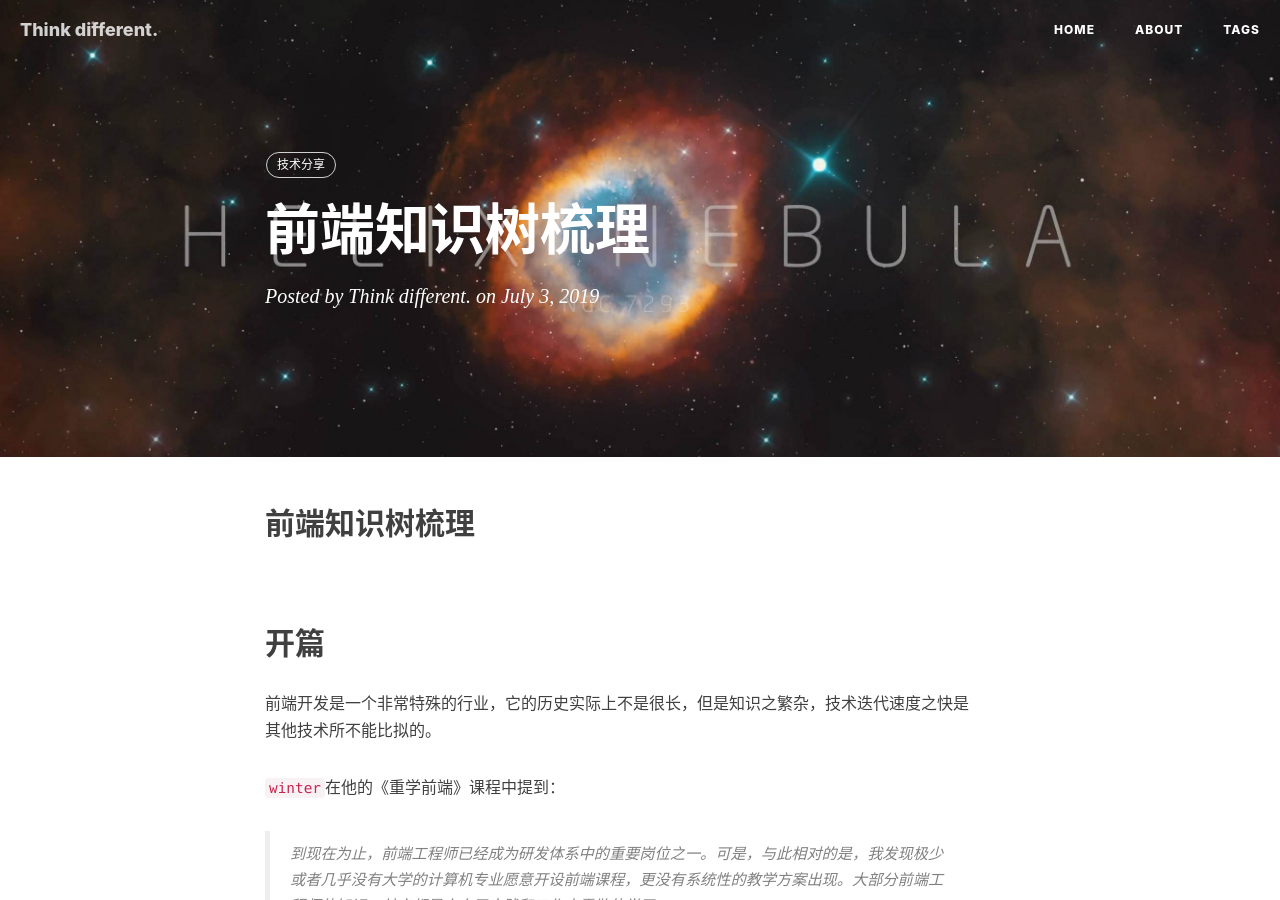
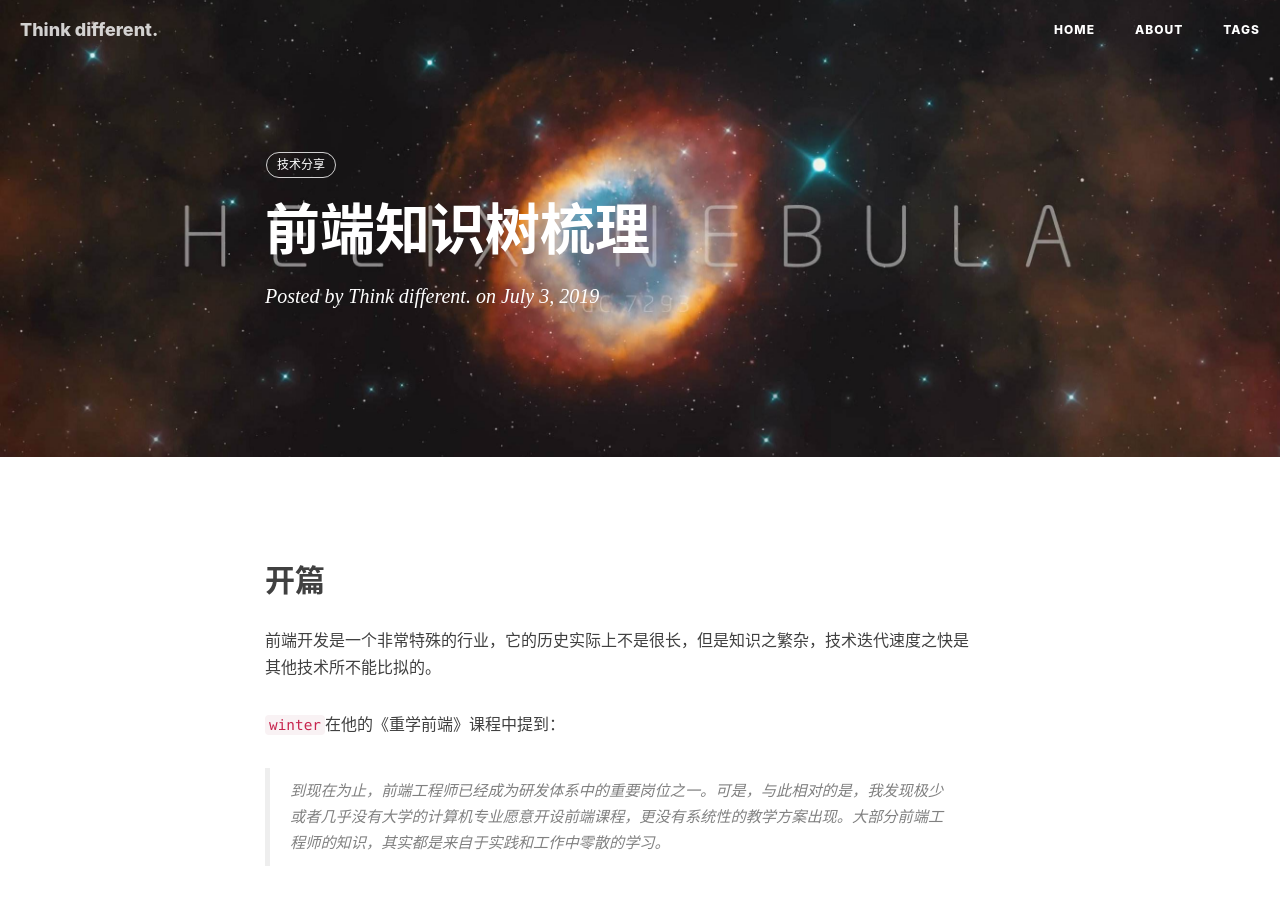
Before and after one commit to clark-maybe/fanliang8023.github.io, a Jekyll site: the page built from _posts/2019-07-03-前端知识树梳理.md, in a window 1280 px wide and 900 px high. Built offline with Jekyll 4.4.1, drawn with Linux system fonts in a browser that asks for light colours; nearby versions of some CDN libraries; comment, search, counter and statistics services are not loaded.

Commit message:
addNewCode

```diff
--- a/_posts/2019-07-03-前端知识树梳理.md
+++ b/_posts/2019-07-03-前端知识树梳理.md
@@ -5,9 +5,6 @@ date: 2019-07-03
 description: "前端知识树梳理"
 tag: 技术分享
 ---
-
-前端知识树梳理
-------------------------
 
 
 ## 开篇
```
